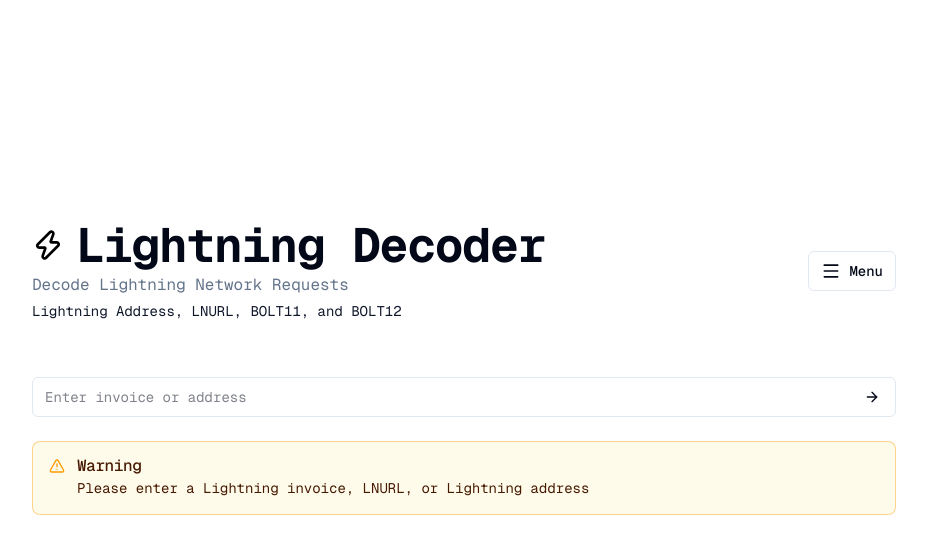
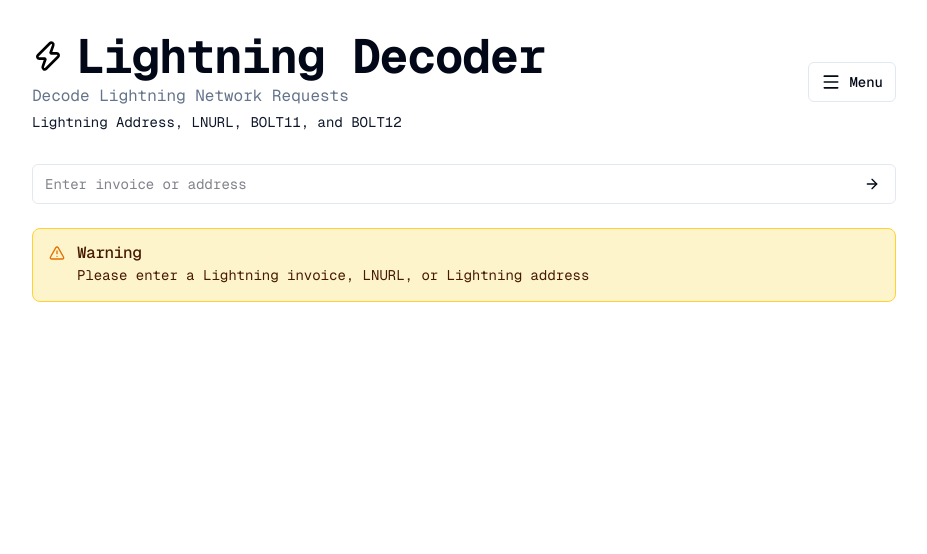
Before and after one commit to andrerfneves/lightning-decoder, a React (Vite) app: page / in a window 1280 px wide. Both pictures are taken after a click on the button 1048 px from the left and 478 px from the top of the page. Shown: the top 554 px of the page, without its empty margins (176-1103 px from the left). Built offline with nearby package versions, Linux system fonts and the light colour scheme; what coininfo would draw is missing.

Commit message:
fix: stabilize decoder collapse motion and improve theme contrast

```diff
--- a/src/App.tsx
+++ b/src/App.tsx
@@ -7,6 +7,7 @@ import { ErrorDisplay } from "./components/error-display"
 import { PaymentHashVerifier } from "./components/payment-hash-verifier"
 import { parseInvoice } from "./utils/invoices"
 import { AnimatePresence, LayoutGroup, motion } from "framer-motion"
+import { Loader2 } from "lucide-react"
 
 function App() {
   const [inputValue, setInputValue] = useState("")
@@ -17,7 +18,9 @@ function App() {
   const [qrScannerOpen, setQrScannerOpen] = useState(false)
   const [currentView, setCurrentView] = useState<"home" | "payment-hash-verifier">("home")
   const [shouldLiftContent, setShouldLiftContent] = useState(false)
+  const [idleTopOffset, setIdleTopOffset] = useState(128)
   const inputRef = useRef<HTMLInputElement>(null)
+  const topModuleRef = useRef<HTMLDivElement>(null)
 
   useEffect(() => {
     const urlParams = new URLSearchParams(window.location.search)
@@ -36,6 +39,33 @@ function App() {
   useEffect(() => {
     if (currentView !== "home") {
       setShouldLiftContent(false)
+    }
+  }, [currentView])
+
+  useEffect(() => {
+    if (currentView !== "home") {
+      return
+    }
+
+    const updateIdleOffset = () => {
+      const topModuleHeight = topModuleRef.current?.getBoundingClientRect().height ?? 0
+      const centeredOffset = (window.innerHeight - topModuleHeight) / 2
+      setIdleTopOffset(Math.max(32, centeredOffset))
+    }
+
+    updateIdleOffset()
+
+    const observer = new ResizeObserver(updateIdleOffset)
+    if (topModuleRef.current) {
+      observer.observe(topModuleRef.current)
+    }
+
+    window.addEventListener("resize", updateIdleOffset)
+    document.fonts?.ready.then(updateIdleOffset)
+
+    return () => {
+      observer.disconnect()
+      window.removeEventListener("resize", updateIdleOffset)
     }
   }, [currentView])
 
@@ -119,21 +149,29 @@ function App() {
     <div className="min-h-screen bg-background">
       <LayoutGroup>
         {currentView === "home" ? (
-          <motion.main
-            className="container mx-auto flex min-h-screen w-full max-w-4xl flex-col justify-center px-4 py-8"
+          <main className="container mx-auto min-h-screen w-full max-w-4xl px-4 pb-8">
+            <motion.div
+              aria-hidden="true"
+              className="shrink-0"
+              initial={false}
+              animate={{ height: shouldLiftContent ? 32 : idleTopOffset }}
+              transition={{ duration: 0.32, ease: "easeInOut" }}
+            />
+
+            <motion.section
+              layout
+              className="w-full"
               initial={{ opacity: 0, y: 8 }}
-            animate={{
-              opacity: 1,
-              y: shouldLiftContent ? "-4vh" : "0px",
-            }}
-            transition={{ duration: 0.25, ease: "easeInOut" }}
+              animate={{ opacity: 1, y: 0 }}
+              transition={{ duration: 0.2, ease: "easeOut" }}
             >
+              <div ref={topModuleRef}>
                 <Header
                   onNavigateToVerifier={handleNavigateToVerifier}
                   onOpenQRScanner={handleOpenQRScanner}
                 />
 
-            <div className="mt-6 space-y-6">
+                <div className="mt-6">
                   <SearchInput
                     ref={inputRef}
                     value={inputValue}
@@ -150,9 +188,12 @@ function App() {
                     className="w-full"
                     autoFocus
                   />
+                </div>
+              </div>
 
+              <div className="mt-6">
                 <AnimatePresence
-                mode="popLayout"
+                  mode="wait"
                   initial={false}
                   onExitComplete={() => {
                     if (!hasActiveContent) {
@@ -160,28 +201,48 @@ function App() {
                     }
                   }}
                 >
-                {error && (
+                  {isLoading && (
+                    <motion.div
+                      key="loading"
+                      layout
+                      initial={{ opacity: 0, height: 0, y: -8 }}
+                      animate={{ opacity: 1, height: "auto", y: 0 }}
+                      exit={{ opacity: 0, height: 0, y: -8 }}
+                      transition={{ duration: 0.22, ease: "easeOut" }}
+                      className="overflow-hidden"
+                    >
+                      <div className="flex items-center gap-3 rounded-lg border border-input bg-card p-4 text-card-foreground shadow-sm">
+                        <Loader2 className="h-4 w-4 animate-spin text-muted-foreground" />
+                        <div>
+                          <p className="text-sm font-medium">Decoding request</p>
+                          <p className="text-xs text-muted-foreground">Checking the invoice or address details...</p>
+                        </div>
+                      </div>
+                    </motion.div>
+                  )}
+
+                  {!isLoading && error && (
                     <motion.div
                       key="error"
                       layout
                       initial={{ opacity: 0, height: 0, y: -8 }}
                       animate={{ opacity: 1, height: "auto", y: 0 }}
                       exit={{ opacity: 0, height: 0, y: -8 }}
-                    transition={{ duration: 0.18, ease: "easeOut" }}
+                      transition={{ duration: 0.22, ease: "easeOut" }}
                       className="overflow-hidden"
                     >
                       <ErrorDisplay message={error} tone={errorTone} />
                     </motion.div>
                   )}
 
-                {invoiceData && invoiceType && (
+                  {!isLoading && invoiceData && invoiceType && (
                     <motion.div
                       key="invoice"
                       layout
                       initial={{ opacity: 0, height: 0, y: -8 }}
                       animate={{ opacity: 1, height: "auto", y: 0 }}
                       exit={{ opacity: 0, height: 0, y: -8 }}
-                    transition={{ duration: 0.18, ease: "easeOut" }}
+                      transition={{ duration: 0.22, ease: "easeOut" }}
                       className="overflow-hidden"
                     >
                       <InvoiceDetails type={invoiceType} data={invoiceData} />
@@ -189,7 +250,8 @@ function App() {
                   )}
                 </AnimatePresence>
               </div>
-          </motion.main>
+            </motion.section>
+          </main>
         ) : (
           <div className="container mx-auto flex min-h-screen w-full max-w-4xl flex-col justify-center px-4 py-8">
             <PaymentHashVerifier onNavigateHome={handleNavigateHome} />
--- a/src/components/error-display.tsx
+++ b/src/components/error-display.tsx
@@ -23,8 +23,8 @@ const ErrorDisplay: React.FC<ErrorDisplayProps> = ({
       variant="default"
       className={cn(
         isWarning
-          ? "border-amber-500/40 bg-amber-50 text-amber-950 dark:border-amber-500/40 dark:bg-amber-950/25 dark:text-amber-100 [&>svg]:text-amber-500"
-          : "border-red-500/40 bg-red-50 text-red-950 dark:border-red-500/40 dark:bg-red-950/25 dark:text-red-100 [&>svg]:text-red-500",
+          ? "border-amber-300 bg-amber-100/90 text-amber-950 dark:border-amber-500/40 dark:bg-amber-950/25 dark:text-amber-100 [&>svg]:text-amber-600 dark:[&>svg]:text-amber-500"
+          : "border-red-300 bg-red-100/90 text-red-950 dark:border-red-500/40 dark:bg-red-950/25 dark:text-red-100 [&>svg]:text-red-600 dark:[&>svg]:text-red-500",
         className
       )}
     >
--- a/src/components/header.tsx
+++ b/src/components/header.tsx
@@ -55,7 +55,7 @@ const Header: React.FC<HeaderProps> = ({
       <div className="flex items-center justify-between mb-8">
         <div className="space-y-1">
           <h1 className="flex items-center gap-3 text-5xl font-bold tracking-tight">
-            <Zap className="h-8 w-8 text-black" />
+            <Zap className="h-8 w-8 text-black dark:text-white" />
             <span>{appName}</span>
           </h1>
           <p className="text-md text-[hsl(var(--muted-foreground))]">{tagline}</p>
```
Lines whose indentation alone changed are shown as unchanged.
